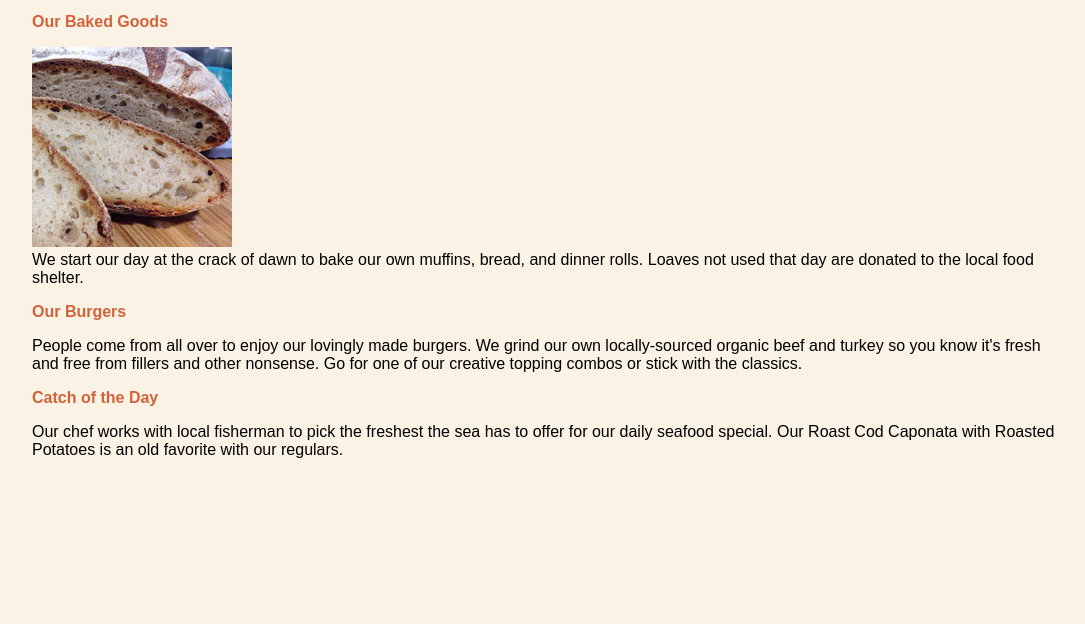
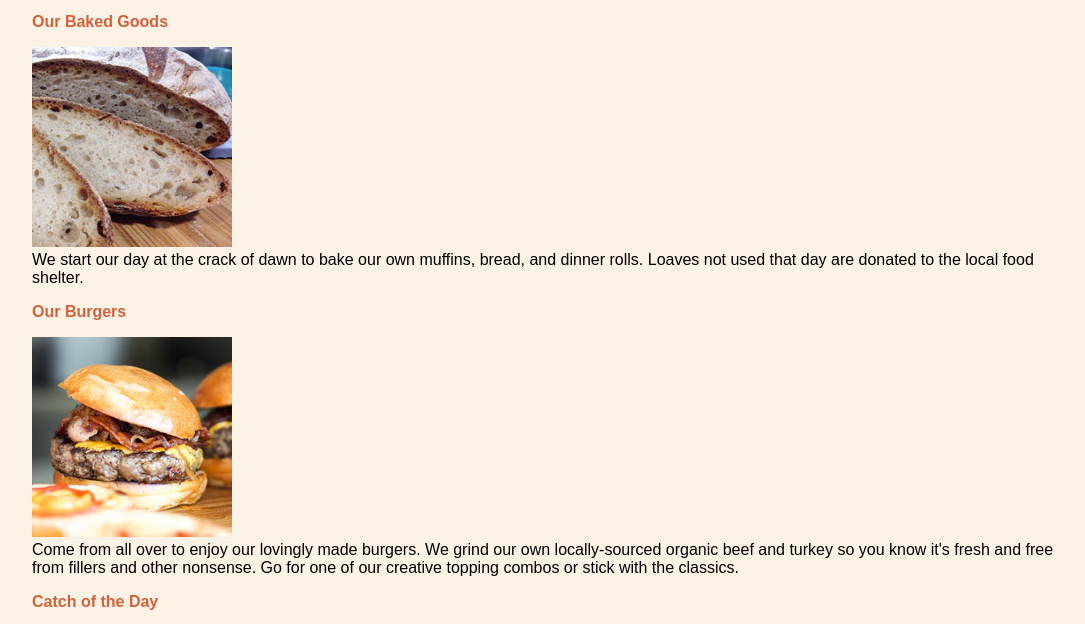
Before and after one commit to GustavsenSj/WebTech, a plain HTML site: page Exercise 07-01/gallery/index.html in a window 1280 px wide. Shown: the part 128-752 px from the top of the page, without its empty margins (96-1181 px from the left). Drawn offline with Linux system fonts and the light colour scheme.

Commit message:
task 7.1 from book complete

```diff
--- a/Exercise 07-01/gallery/index.html
+++ b/Exercise 07-01/gallery/index.html
@@ -39,10 +39,12 @@ h2 {
 We start our day at the crack of dawn to bake our own muffins, bread, and dinner rolls. Loaves not used that day are donated to the local food shelter. </p>
 
 <h2>Our Burgers</h2>
-<p>People come from all over to enjoy our lovingly made burgers. We grind our own locally-sourced organic beef and turkey so you know it's fresh and free from fillers and other nonsense. Go for one of our creative topping combos or stick with the classics. </p>
+<p> <a href="burgers.html"><img src="thumbnails/burgers-200.jpg" alt = "close-up of a burger" width="200" height="200"></a></br>
+  Come from all over to enjoy our lovingly made burgers. We grind our own locally-sourced organic beef and turkey so you know it's fresh and free from fillers and other nonsense. Go for one of our creative topping combos or stick with the classics. </p>
 
 <h2>Catch of the Day</h2>
-<p>Our chef works with local fisherman to pick the freshest the sea has to offer for our daily seafood special. Our Roast Cod Caponata with Roasted Potatoes is an old favorite with our regulars.</p>
+<p> <a  href="fish.html"> <img src="thumbnails/fish-200.jpg" alt="close-up of a plate of fish" width="200" height="200"> </a> </br>
+  Our chef works with local fisherman to pick the freshest the sea has to offer for our daily seafood special. Our Roast Cod Caponata with Roasted Potatoes is an old favorite with our regulars.</p>
 
 
 
```
Also changed, not shown: Exercise 07-01/gallery/burgers.html (+1 -1 lines), Exercise 07-01/gallery/fish.html (+1 -1 lines).
